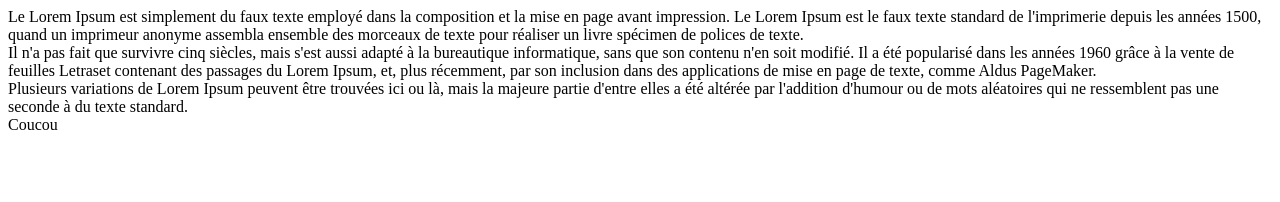
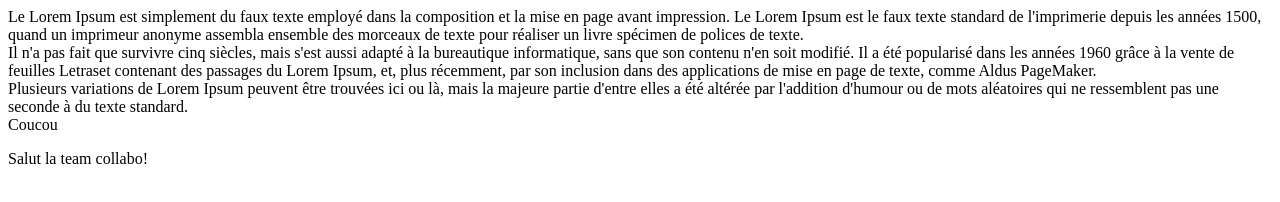
Before and after one commit to MaryneH/Collabo, a plain HTML site: page index.html in a window 1280 px wide. Drawn offline with Linux system fonts and the light colour scheme.

Commit message:
1er modif jp

```diff
--- a/index.html
+++ b/index.html
@@ -25,5 +25,6 @@
     <div>
         Coucou
     </div>
+    <p>Salut la team collabo!</p>
 </body>
 </html>
```
